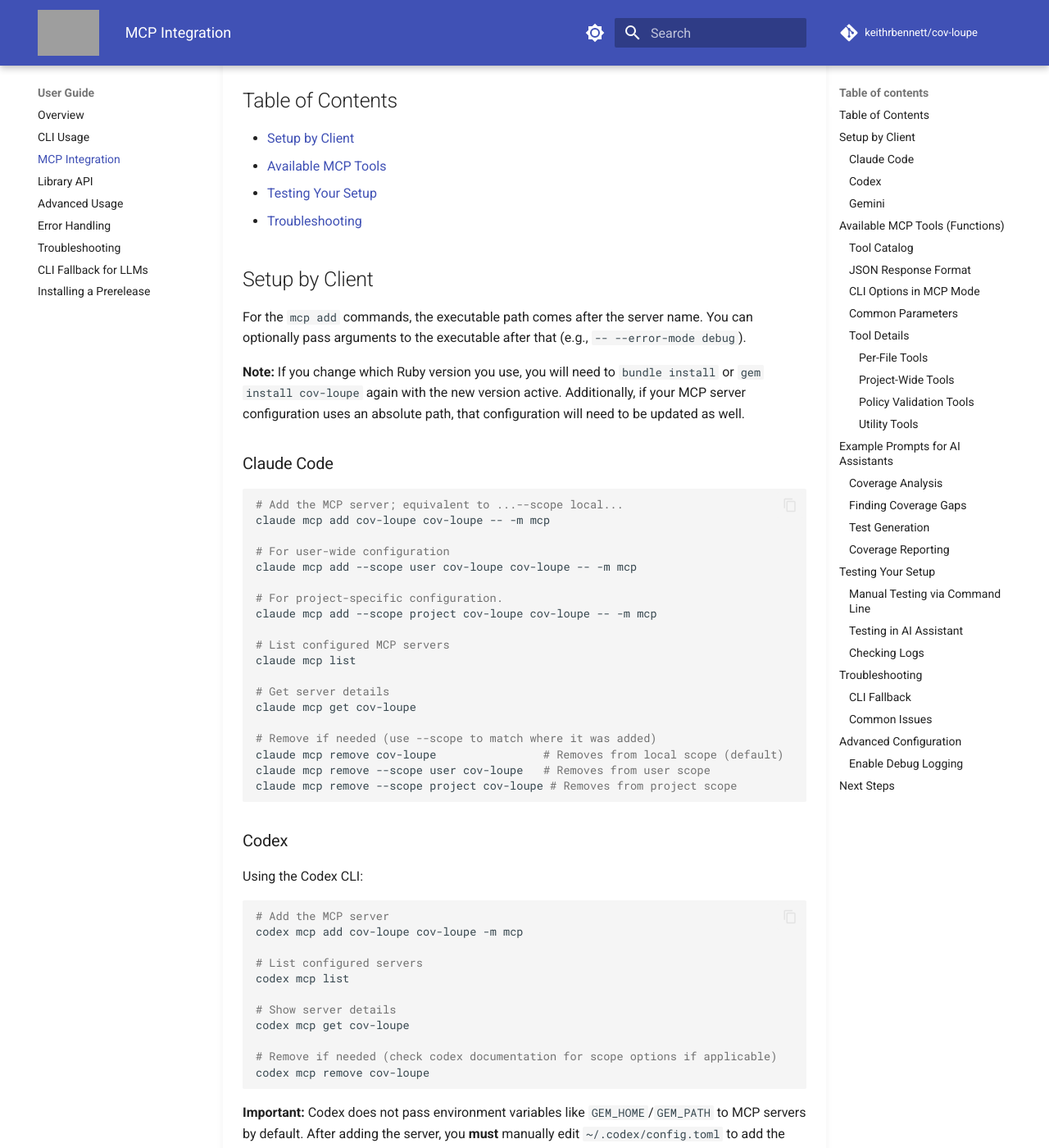
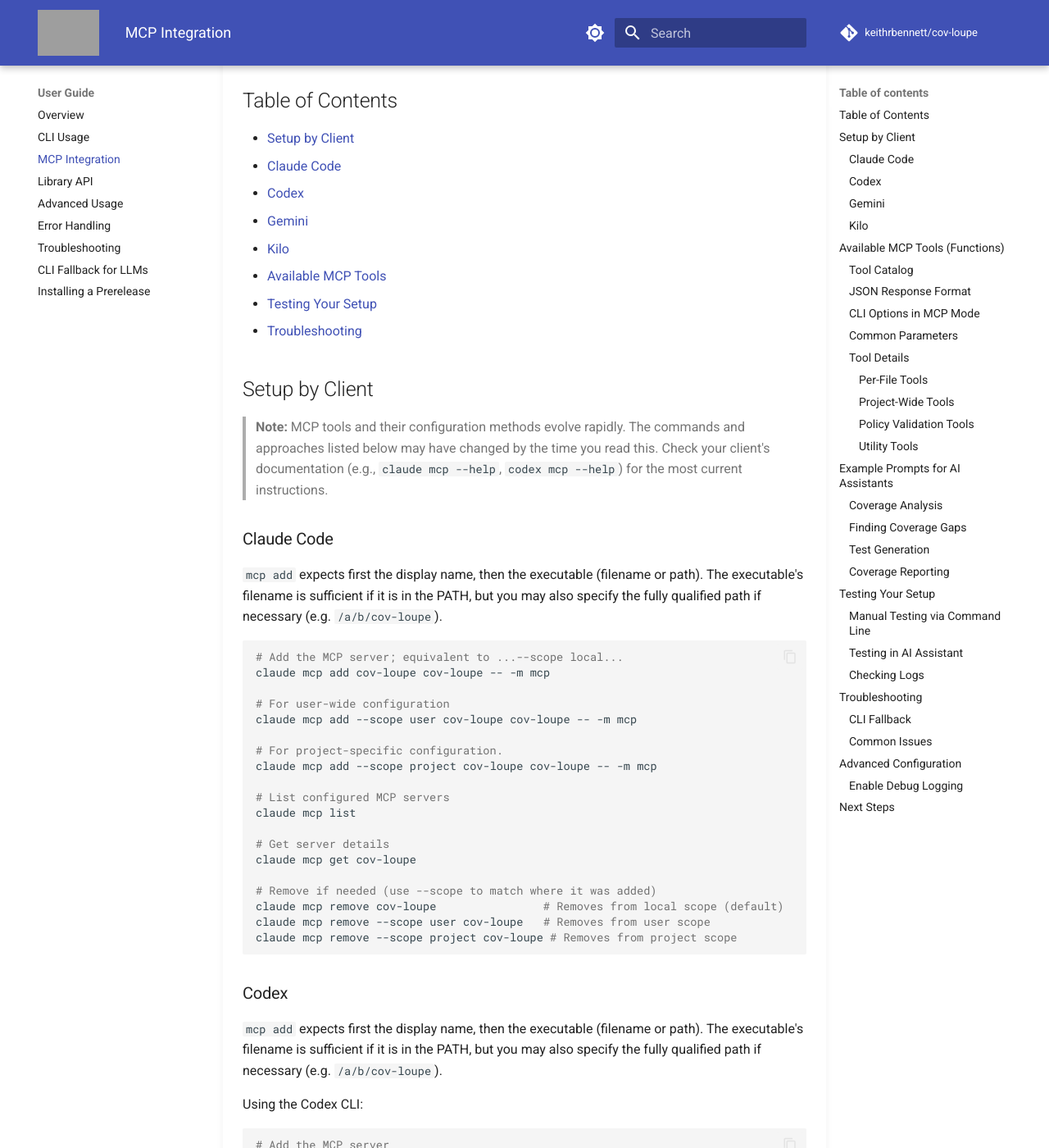
Before and after one commit to keithrbennett/simplecov-mcp, an MkDocs documentation site: the page built from docs/user/MCP_INTEGRATION.md, in a window 1280 px wide and 1400 px high, scrolled down 364 px. Shown: the whole window at 82% size. Built offline with MkDocs 1.6.1 and Material for MkDocs 9.7.7, drawn with Linux system fonts in a browser that asks for light colours; comment, search, counter and statistics services are not loaded; some of the changed text lies outside the part shown; grey boxes are pictures that could not be loaded.

Commit message:
Improve MCP_INTEGRATION.md. Add section on configuring kilo, make other improvements.

````diff
--- a/docs/user/MCP_INTEGRATION.md
+++ b/docs/user/MCP_INTEGRATION.md
@@ -8,17 +8,21 @@
 ## Table of Contents
 
 - [Setup by Client](#setup-by-client)
+  - [Claude Code](#claude-code)
+  - [Codex](#codex)
+  - [Gemini](#gemini)
+  - [Kilo](#kilo)
 - [Available MCP Tools](#available-mcp-tools-functions)
 - [Testing Your Setup](#testing-your-setup)
 - [Troubleshooting](#troubleshooting)
 
 ## Setup by Client
 
-For the `mcp add` commands, the executable path comes after the server name. You can optionally pass arguments to the executable after that (e.g., `-- --error-mode debug`).
-
-**Note:** If you change which Ruby version you use, you will need to `bundle install` or `gem install cov-loupe` again with the new version active. Additionally, if your MCP server configuration uses an absolute path, that configuration will need to be updated as well.
+> **Note:** MCP tools and their configuration methods evolve rapidly. The commands and approaches listed below may have changed by the time you read this. Check your client's documentation (e.g., `claude mcp --help`, `codex mcp --help`) for the most current instructions.
 
 ### Claude Code
+
+`mcp add` expects first the display name, then the executable (filename or path). The executable's filename is sufficient if it is in the PATH, but you may also specify the fully qualified path if necessary (e.g. `/a/b/cov-loupe`).
 
 ```sh
 # Add the MCP server; equivalent to ...--scope local...
@@ -43,6 +47,8 @@
 ```
 
 ### Codex
+
+`mcp add` expects first the display name, then the executable (filename or path). The executable's filename is sufficient if it is in the PATH, but you may also specify the fully qualified path if necessary (e.g. `/a/b/cov-loupe`).
 
 Using the Codex CLI:
 
@@ -76,6 +82,8 @@
 
 ### Gemini
 
+`mcp add` expects first the display name, then the executable (filename or path). The executable's filename is sufficient if it is in the PATH, but you may also specify the fully qualified path if necessary (e.g. `/a/b/cov-loupe`).
+
 Using the Gemini CLI:
 
 ```sh
@@ -93,6 +101,25 @@
 **Environment variables you can set:**
 
 - `COV_LOUPE_OPTS` - Default CLI options (though less useful for MCP mode)
+
+### Kilo
+
+For global configuration, create or edit `~/.config/kilo/opencode.json`. For project-local configuration, use `opencode.json` in the project root:
+
+```json
+{
+  "$schema": "https://kilo.ai/config.json",
+  "mcp": {
+    "cov-loupe": {
+      "type": "local",
+      "command": ["cov-loupe", "-m", "mcp"],
+      "enabled": true
+    }
+  }
+}
+```
+
+**Note:** Ensure `cov-loupe` is in your PATH. If installed via Bundler, you may need to use the full path (e.g., `bundle exec cov-loupe`) or create a wrapper script.
 
 ## Available MCP Tools (Functions)
 
````
